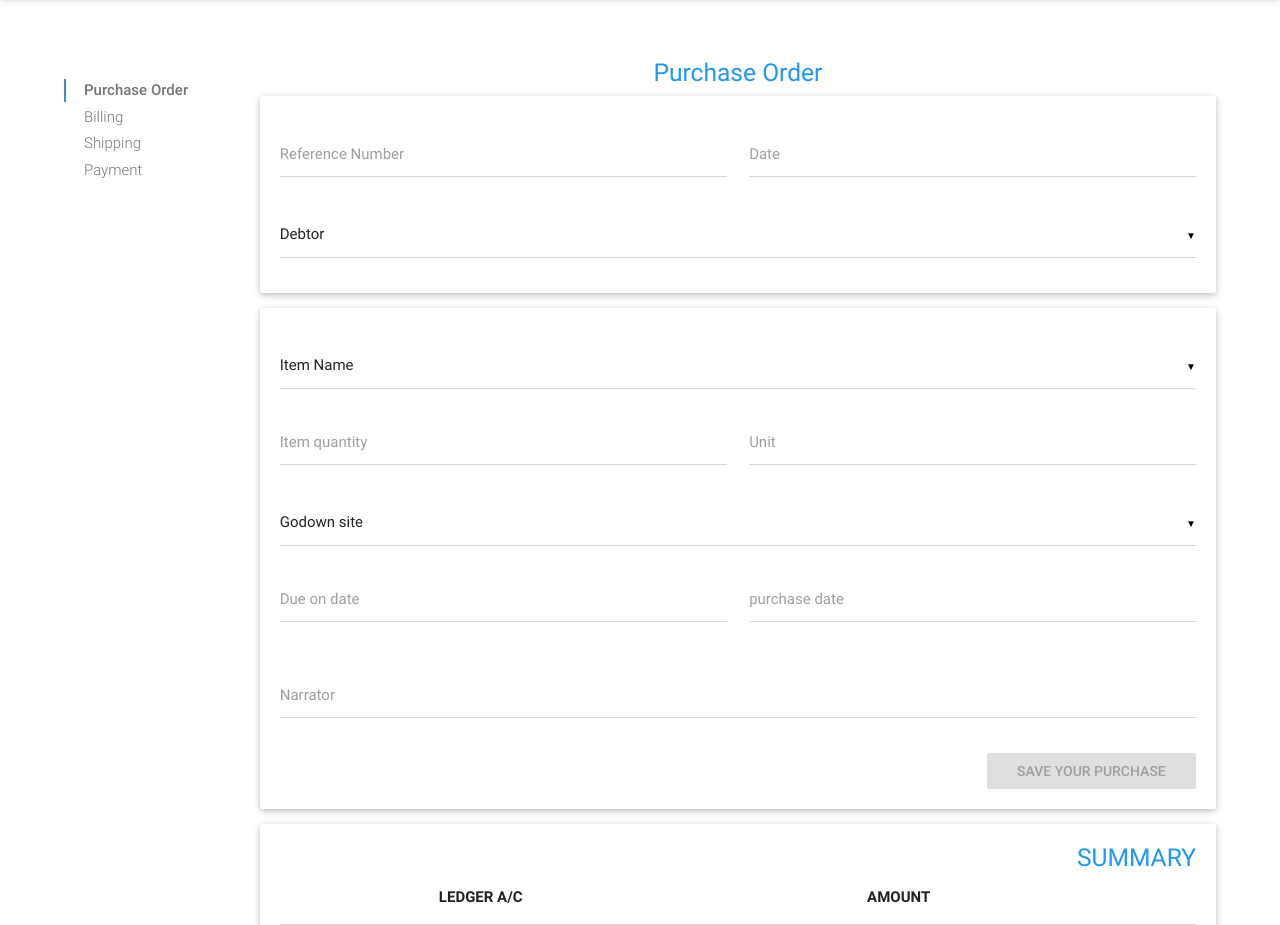
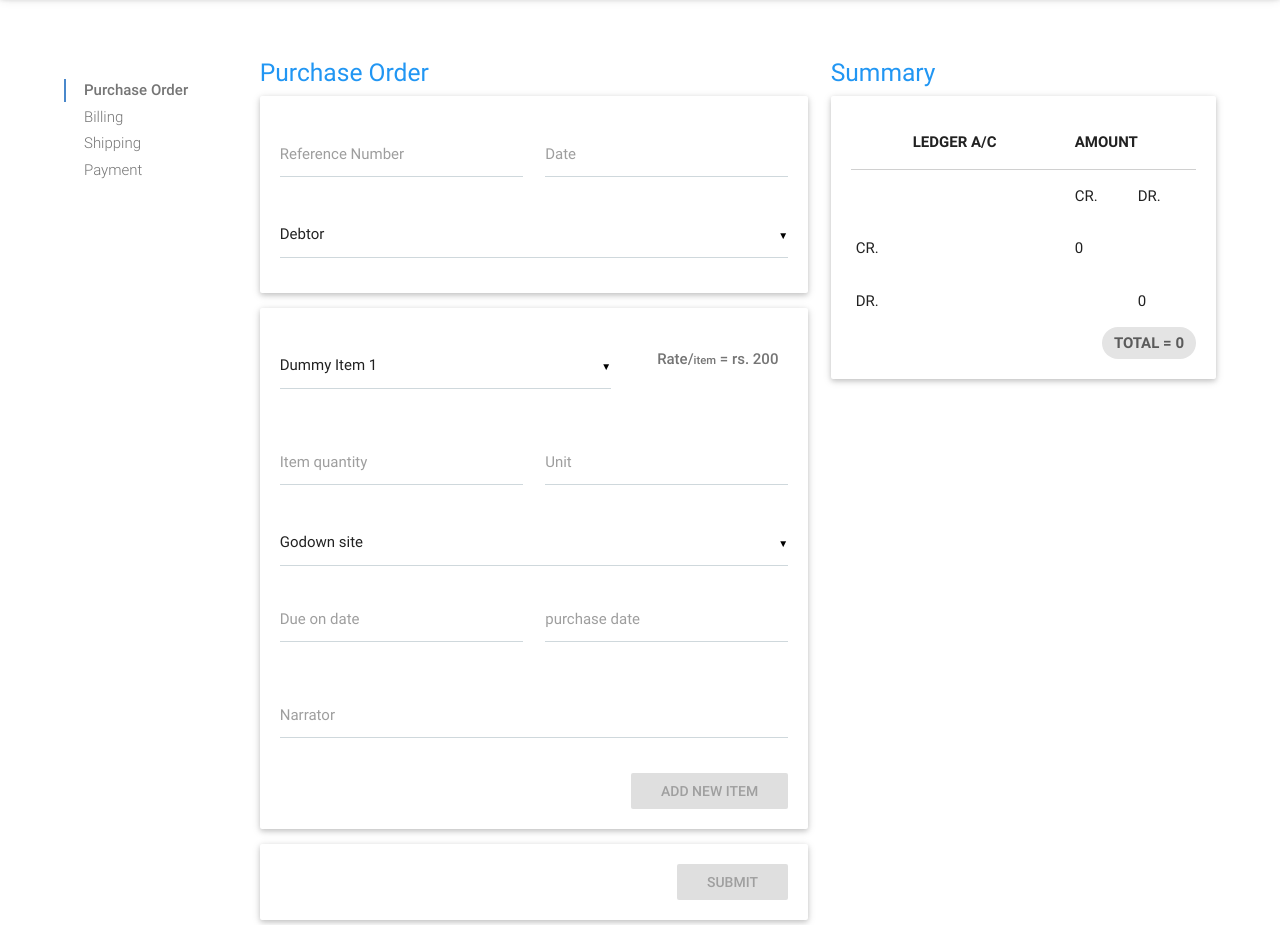
Before and after one commit to subham1994/FormsWebApp, a website: page app/index.html in a window 1280 px wide. Shown: the part 67-992 px from the top of the page. Drawn offline with nearby package versions, Linux system fonts and the light colour scheme.

Commit message:
modified forms behaviour

```diff
--- a/app/controllers/purchaseOrder.js
+++ b/app/controllers/purchaseOrder.js
@@ -21,7 +21,7 @@
         $scope.user = {};
         $scope.user.subFormDetails = [];
         $scope.total = 0;
-        $scope.subForms = [{form: subForm, user: {}, formNo: 0}];
+        $scope.subForms = [{form: subForm, user: {item: subForm.itemName[0]}, formNo: 0}];
 
         var getRequiredForm = function(formNo) {
             for(var i= 0, len=$scope.subForms.length; i<len; i++) {
@@ -47,7 +47,7 @@
                     isEditable: true,
                     isSubmitted: false
                 },
-                    user: {},
+                user: {item: subForm.itemName[0]},
                 formNo: ++formNo
             });
 
--- a/app/views/purchase-order.html
+++ b/app/views/purchase-order.html
@@ -1,106 +1,89 @@
-<h5 class="center blue-text">Purchase Order</h5>
-<form name="purchaseForm">
-
-    <div class="card-panel">
+<!-- uncomment the code to preview the user model json -->
+<!-- <pre>
+    {{ user | json }}
+</pre> -->
 
 <div class="row">
-
+    <div class="col l7">
+        <h5 class="left-align blue-text">Purchase Order</h5>
+        <form name="purchaseForm">
+            <div class="card-panel">
+                <div class="row">
                     <div class="col l6 m6 s12 input-field">
                         <label for="id_ref_no">Reference Number</label>
                         <input id="id_ref_no" name="ref_no" type="text" ng-model="user.ref_no" required/>
                     </div>
-
                     <div class="col l6 m6 s12 input-field">
                         <label for="id_date">Date</label>
-                <input input-date id="id_date" ng-model="user.date" name="date" type="text"
-                         select-years="15" required/>
+                        <input input-date id="id_date" ng-model="user.date" name="date" type="text" select-years="15" required/>
                     </div>
-
                 </div>
-
                 <div class="input-field">
-            <select name="debtor" ng-options="option.name for option in debtor"
-                       material-select watch ng-model="user.debtor" required>
+                    <select name="debtor" ng-options="option.name for option in debtor" material-select watch ng-model="user.debtor" required>
                         <option value="" disabled selected>Debtor</option>
                     </select>
                 </div>
-
             </div>
-
-    <div class="card-panel" ng-repeat="forms in subForms" ng-show="!forms.form.isSubmitted">
-
-        <div class="right-align" ng-show="forms.user.item">
-            <div class="chip">
-                <h6><strong>Rate/<small>item</small> = rs. {{ forms.user.item.rate }}</strong></h6>
-            </div>
-        </div>
-
-        <div class="input-field">
-            <select name="item_name" material-select ng-options="options.name for options in forms.form.itemName"
-                       watch ng-model="forms.user.item" required>
+            <div class="card-panel" ng-repeat="forms in subForms">
+                <div class="row">
+                    <div class="input-field col l8 m8 s7">
+                        <select name="item_name" material-select ng-options="options.name for options in forms.form.itemName" watch ng-model="forms.user.item" required>
                             <option value="" disabled selected>Item Name</option>
                         </select>
                     </div>
-
+                    <div class="input-field col l4">
+                        <span class="badge">
+                        <h6><strong>Rate/<small>item</small> = rs. {{ forms.user.item.rate }}</strong></h6>
+                        </span>
+                    </div>
+                </div>
                 <div class="row">
-
-            <div class="input-field col l6 m12 s12">
+                    <div class="input-field col l6 m4 s5">
                         <label for="id_item_qty">Item quantity</label>
-                <input id="id_item_qty" name="item_qty" type="text"
-                         fcsa-number="" ng-model="forms.user.item_qty" required/>
+                        <input id="id_item_qty" name="item_qty" type="text" fcsa-number="" ng-model="forms.user.item_qty" required/>
                     </div>
-
                     <div class="input-field col l6 m6 s12">
                         <label for="id_item_unit">Unit</label>
-                <input id="id_item_unit" name="item_unit" type="text"
-                         fcsa-number="" ng-model="forms.user.item_unit" required/>
+                        <input id="id_item_unit" name="item_unit" type="text" fcsa-number="" ng-model="forms.user.item_unit" required/>
                     </div>
-
                 </div>
                 <div class="input-field">
-            <select name="godown_name" ng-options="option for option in user.debtor.godown"
-                       material-select watch ng-model="forms.user.go_site" required>
+                    <select name="godown_name" ng-options="option for option in user.debtor.godown" material-select watch ng-model="forms.user.go_site" required>
                         <option value="" disabled selected>Godown site</option>
                     </select>
                 </div>
-
                 <div class="row">
-
                     <div class="col l6 m6 s12 input-field">
                         <label for="id_due_on_date">Due on date</label>
-                <input input-date id="id_due_on_date" ng-model="forms.user.due_on_date"
-                         name="date" type="text" select-years="15" required/>
+                        <input input-date id="id_due_on_date" ng-model="forms.user.due_on_date" name="date" type="text" select-years="15" required/>
                     </div>
-
                     <div class="col l6 m6 s12 input-field">
                         <label for="id_payment_date">purchase date</label>
-                <input input-date id="id_payment_date" ng-model="forms.user.payment_date"
-                         name="date" type="text" select-years="15" required/>
+                        <input input-date id="id_payment_date" ng-model="forms.user.payment_date" name="date" type="text" select-years="15" required/>
                     </div>
-
                 </div>
-
                 <div class="row">
-
                     <div class="input-field col l12 m12 s12">
                         <label for="id_narrator">Narrator</label>
                         <input id="id_narrator" name="narrator" ng-model="forms.user.narrator" type="text">
                     </div>
-
+                </div>
+                <div class="right-align">
+                    <input ng-disabled="purchaseForm.$invalid || (!forms.form.isEditable && forms.form.isSubmitted)"
+                           class="waves-effect waves-light btn blue"
+                           ng-click="maintainPurchase(forms.formNo)" value="add new item" type="submit">
+                </div>
+            </div>
+        </form>
+        <div class="card-panel right-align">
+            <input ng-disabled="!user.subFormDetails.length" class="waves-effect waves-light btn blue"
+                   ng-click="" value="Submit" type="submit">
+        </div>
     </div>
 
-
-        <div class="right-align">
-            <input ng-disabled="purchaseForm.$invalid" class="waves-effect waves-light btn blue"
-                   ng-click="maintainPurchase(forms.formNo)" value="save Your purchase" type="submit">
-        </div>
-
-    </div>
-</form>
-
-<div class="card-panel">
-    <h5 class="right-align">SUMMARY</h5>
-
+    <div class="col l5">
+        <h5 class="blue-text">Summary</h5>
+        <div class="card-panel" id="summary">
             <table class="highlight">
                 <thead>
                     <tr>
@@ -113,32 +96,28 @@
                     <tr>
                         <td></td>
                         <td></td>
-                <td><b>CR.</b></td>
-                <td><b>DR.</b></td>
+                        <td>CR.</td>
+                        <td>DR.</td>
                     </tr>
                     <tr>
-                <td><b>CR.</b></td>
+                        <td>CR.</td>
                         <td></td>
                         <td>{{ total }}</td>
                         <td></td>
                     </tr>
                     <tr>
-                <td><b>DR.</b></td>
+                        <td>DR.</td>
                         <td></td>
                         <td></td>
                         <td>{{ total }}</td>
                     </tr>
                 </tbody>
             </table>
-
             <div class="right-align">
                 <div class="chip">
                     <h6><b>TOTAL = {{ total }}</b></h6>
                 </div>
             </div>
         </div>
-
-<div class="card-panel center">
-    <input ng-disabled="!user.subFormDetails.length" class="waves-effect waves-light btn blue"
-             ng-click="" value="Submit this data" type="submit">
     </div>
+</div>
```
Lines whose indentation alone changed are shown as unchanged.
